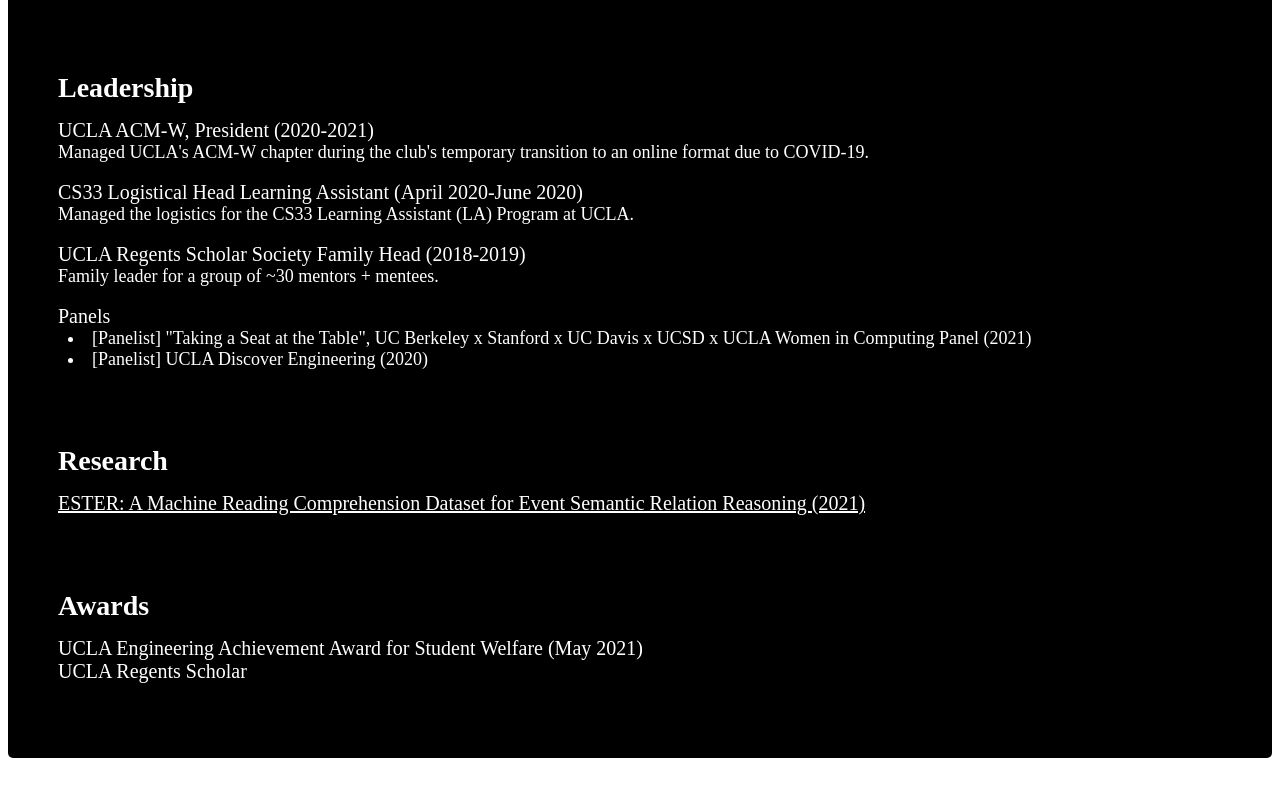
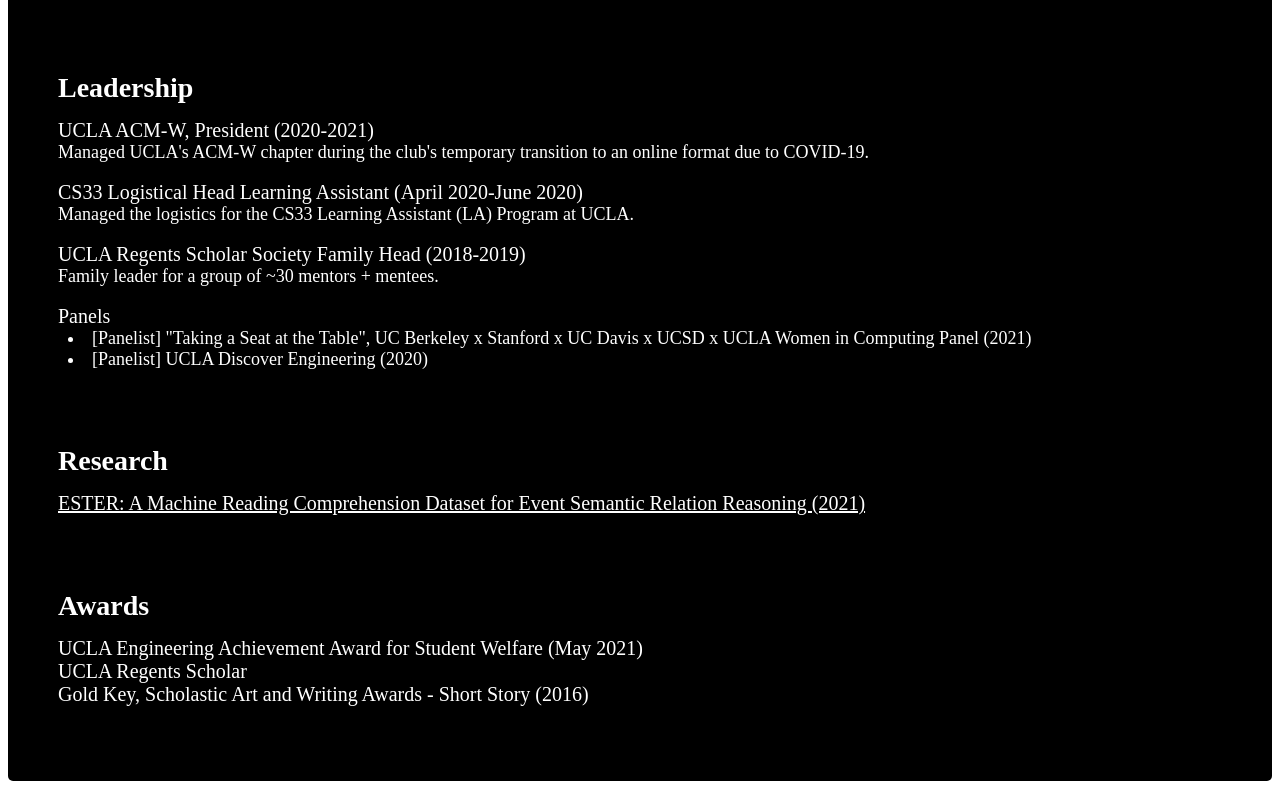
Before and after one commit to JuliaB1/JuliaB1.github.io, a Gatsby site: page /components/Resume in a window 1280 px wide. Shown: the part 398-1187 px from the top of the page. Before the commit the page ends 1164 px from the top, so only its background shows below. Built offline with nearby package versions, Linux system fonts and the light colour scheme; Gatsby itself is replaced by a stand-in of ours.

Commit message:
added even more info

```diff
--- a/src/pages/components/Resume.js
+++ b/src/pages/components/Resume.js
@@ -83,6 +83,7 @@
                     <div style={bigHeader}> Awards</div>
                     <div style={medHeader}>UCLA Engineering Achievement Award for Student Welfare (May 2021)</div>
                     <div style={medHeader}>UCLA Regents Scholar</div>
+                    <div style={medHeader}>Gold Key, Scholastic Art and Writing Awards - Short Story (2016)</div>
                 </div>
             </div>
 
```
